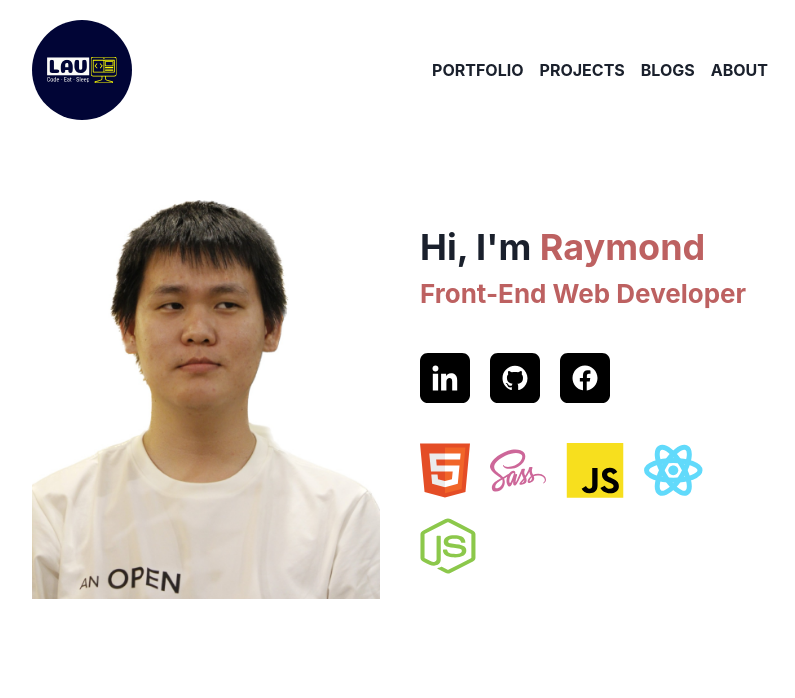
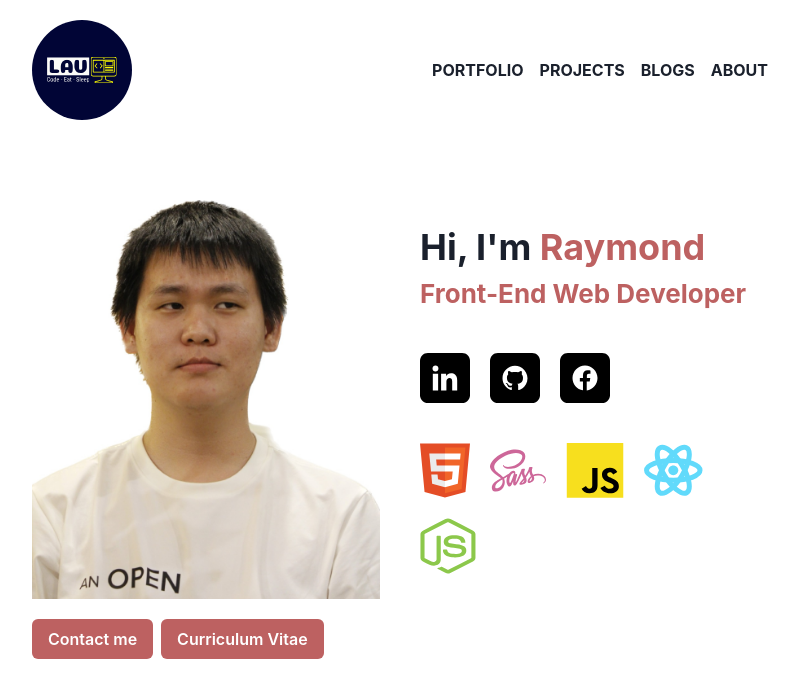
Before and after one commit to leanhvu21042001/lav-blog-client, a React (Create React App) app: page / in a window 1280 px wide. Shown: the top 698 px of the page, without its empty margins (240-1035 px from the left). Built offline with nearby package versions, Linux system fonts and the light colour scheme; no server answers.

Commit message:
fix: portfolio (#14)

```diff
--- a/src/pages/Portfolio/index.tsx
+++ b/src/pages/Portfolio/index.tsx
@@ -1,6 +1,8 @@
-import { Box, Grid, GridItem, Image, Text } from '@chakra-ui/react';
 import React from 'react';
 
+import { Box, Grid, GridItem, Image, Text, Button, Tooltip } from '@chakra-ui/react';
+
+import { Link } from 'react-router-dom';
 import authorPortfolio from 'src/assets/images/portfolio/author-portfolio.png';
 import facebook from 'src/assets/images/social-media/facebook.svg';
 import github from 'src/assets/images/social-media/github.svg';
@@ -19,6 +21,7 @@ import nodejs from 'src/assets/images/technical/nodejs.svg';
 
 const Portfolio: React.FC = () => {
   return (
+    <React.Fragment>
       <Grid templateColumns="3fr 3fr" gap={10}>
         <GridItem>
           <Image src={authorPortfolio} />
@@ -36,8 +39,18 @@ const Portfolio: React.FC = () => {
 
           {/* Social Links */}
           <Box display="flex" gap={5} mt={10}>
+            <Tooltip label="Go to LinkedIn">
+              <Link to="https://www.linkedin.com/in/lavdev/" target="_blank">
                 <Image src={linkIn} />
+              </Link>
+            </Tooltip>
+
+            <Tooltip label="Go to Github">
+              <Link to="https://github.com/leanhvu21042001" target="_blank">
                 <Image src={github} />
+              </Link>
+            </Tooltip>
+
             <Image src={facebook} />
           </Box>
           {/* Technical */}
@@ -56,6 +69,36 @@ const Portfolio: React.FC = () => {
           </Box>
         </GridItem>
       </Grid>
+
+      <Tooltip label="Send mail">
+        <Button
+          mt={5}
+          backgroundColor="#BD6161"
+          color="#fff"
+          _hover={{
+            background: 'white',
+            color: 'teal.500',
+          }}
+        >
+          Contact me
+        </Button>
+      </Tooltip>
+
+      <Tooltip label="Download CV">
+        <Button
+          mt={5}
+          ml={2}
+          backgroundColor="#BD6161"
+          color="#fff"
+          _hover={{
+            background: 'white',
+            color: 'teal.500',
+          }}
+        >
+          Curriculum Vitae
+        </Button>
+      </Tooltip>
+    </React.Fragment>
   );
 };
 
```
Lines whose indentation alone changed are shown as unchanged.
